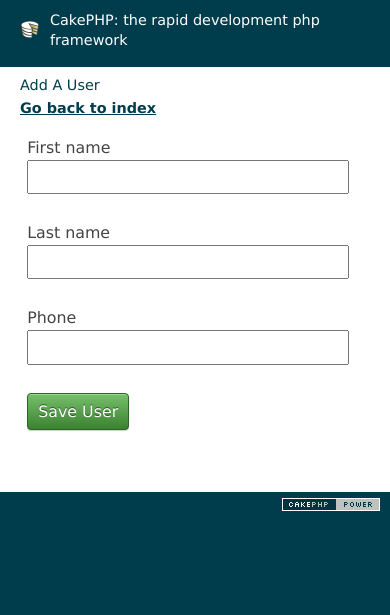
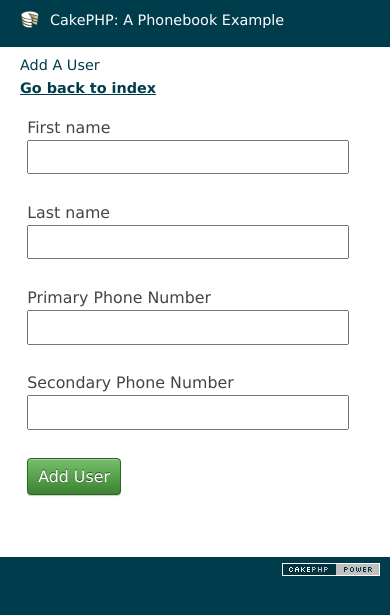
Before and after one commit to PradatiusD/baking, a CakePHP app: the page made by app/View/Users/add.ctp in a window 390 px wide. Shown: the top 615 px of the page. Run offline with PHP 8.4 and a stand-in for CakePHP, Linux system fonts and the light colour scheme; the template is opened without the code that fills it: most values are stand-ins (such as "Sample title", 1, 10 or a date in 2020); form fields are guessed from the names that the template uses; data that the repository does not hold is empty; some libraries are stand-ins or nearby versions.

Commit message:
Fixed associated saving so now user can now add/edit/delete user and phone number related data successfully

```diff
--- a/app/Controller/UsersController.php
+++ b/app/Controller/UsersController.php
@@ -19,11 +19,10 @@
 				if ($this->User->saveAssociated($this->request->data)) {
 
 					$this->Session->setFlash(__('Your new user has been saved.'));
+
 					return $this->redirect(array('action' => 'index'));
 
 				}
-
-				print_r($this->request->data);
 
 				$this->Session->setFlash(__('Unable to add your user.'));
 
--- a/app/View/Layouts/default.ctp
+++ b/app/View/Layouts/default.ctp
@@ -16,7 +16,7 @@
  * @license       http://www.opensource.org/licenses/mit-license.php MIT License
  */
 
-$cakeDescription = __d('cake_dev', 'CakePHP: the rapid development php framework');
+$cakeDescription = __d('cake_dev', 'CakePHP: A Phonebook Example');
 ?>
 <!DOCTYPE html>
 <html>
--- a/app/View/Users/add.ctp
+++ b/app/View/Users/add.ctp
@@ -1,9 +1,13 @@
 <h1>Add A User</h1>
 <p><?php echo $this->Html->link('Go back to index', array('action' => 'index')); ?></p>
 <?php
+
 	echo $this->Form->create('User');
 	echo $this->Form->input('User.first_name');
 	echo $this->Form->input('User.last_name');
-	echo $this->Form->input('PhoneNumber.phone');
-	echo $this->Form->end('Save User');
+	echo $this->Form->input('PhoneNumber.0.phone', array('label'=>'Primary Phone Number'));
+	echo $this->Form->hidden('PhoneNumber.0.user_id', array('type'=>'text'));
+	echo $this->Form->input('PhoneNumber.1.phone', array('label'=>'Secondary Phone Number'));
+	echo $this->Form->hidden('PhoneNumber.1.user_id', array('type'=>'text'));
+	echo $this->Form->end('Add User');
 ?>
--- a/app/View/Users/edit.ctp
+++ b/app/View/Users/edit.ctp
@@ -4,6 +4,9 @@
 	echo $this->Form->create('User');
 	echo $this->Form->input('User.first_name');
 	echo $this->Form->input('User.last_name');
-	echo $this->Form->input('PhoneNumber.phone');
+	echo $this->Form->input('PhoneNumber.0.phone', array('label'=>'Primary Phone Number'));
+	echo $this->Form->hidden('PhoneNumber.0.user_id');
+	echo $this->Form->input('PhoneNumber.1.phone', array('label'=>'Secondary Phone Number'));
+	echo $this->Form->hidden('PhoneNumber.1.user_id');
 	echo $this->Form->end('Save User');
 ?>
```
Also changed, not shown: 2 other files.
